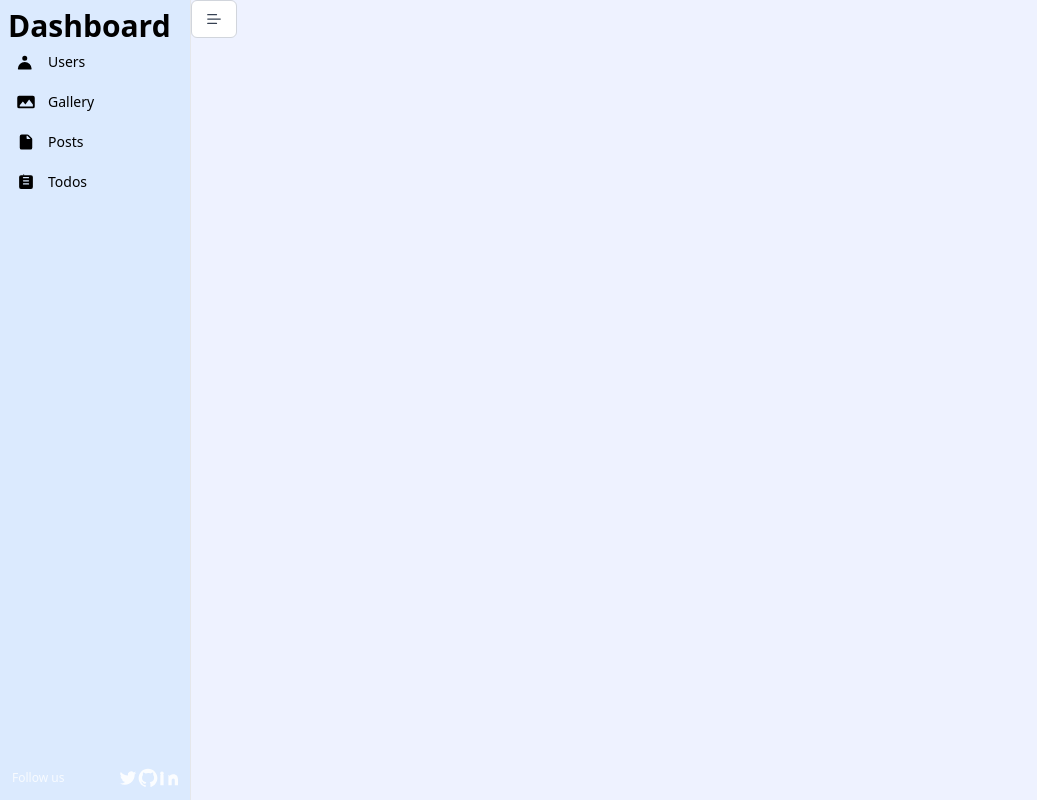
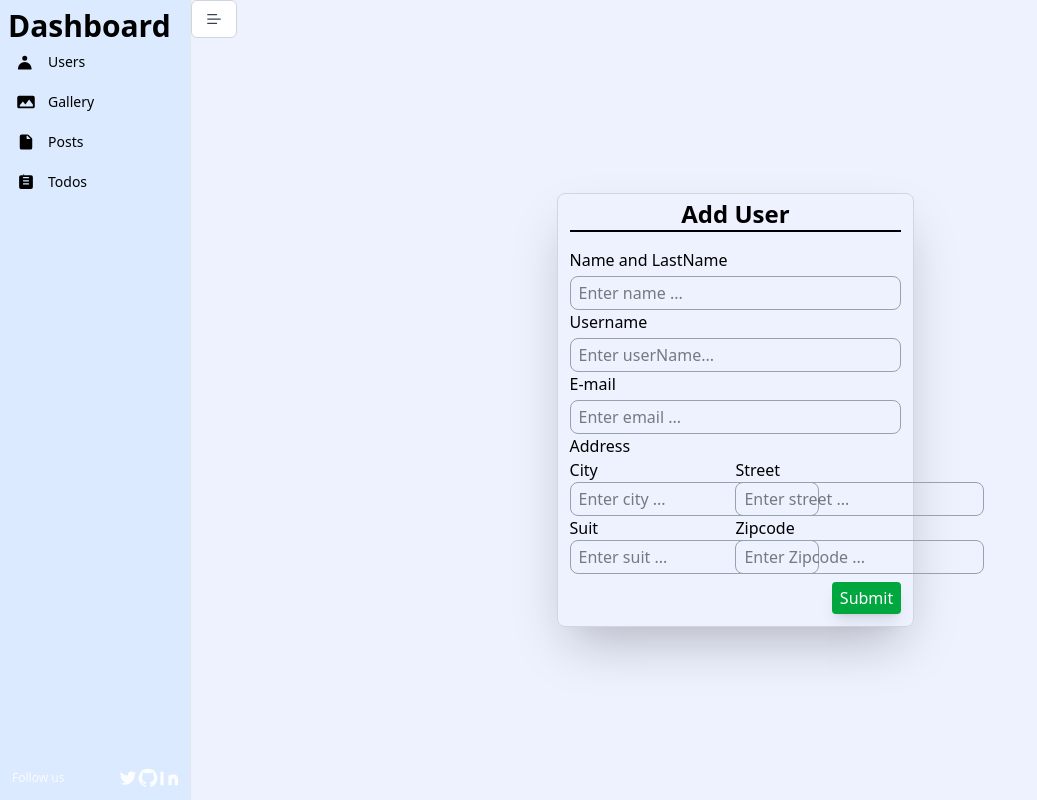
Before and after one commit to hassan95eb/dashboard, a React (Vite) app: page /users/addUser in a window 1280 px wide. Shown: the whole page, without its empty margins (0-1037 px from the left). Built offline with nearby package versions, Linux system fonts and the light colour scheme.

Commit message:
create add user component

```diff
--- a/src/Content.jsx
+++ b/src/Content.jsx
@@ -4,15 +4,18 @@ import Gallery from "./gallery/Gallery";
 import Posts from "./posts/Posts";
 import Todos from "./todos/Todos";
 import { BrowserRouter, Route, Routes } from "react-router-dom";
+import AddUsers from "./users/AddUsers";
 
 export default function Content() {
   return (
     <div className="w-full h-full bg-indigo-50">
       <Routes>
         <Route path="/" element={<Users />} />
+        <Route path="/users/addUser" element={<AddUsers />} />
         <Route path="/gallery" element={<Gallery />} />
         <Route path="/posts" element={<Posts />} />
         <Route path="/todos" element={<Todos />} />
+        <Route path="*" element={<Users />} />
       </Routes>
     </div>
   );
--- /dev/null
+++ b/src/users/AddUsers.jsx
@@ -0,0 +1,102 @@
+import React, { useId } from "react";
+
+export default function AddUsers() {
+  const idBase = useId();
+  return (
+    <div className="container mx-auto pt-5 px-2 h-screen flex flex-col justify-center items-center">
+      <main className="border border-gray-300 w-1/3 px-3 py-1 shadow-2xl rounded-lg">
+        <h1 className="text-center font-bold text-2xl border-b-2">Add User</h1>
+        <form className="mt-4">
+          <div className="flex flex-col">
+            <label htmlFor={`${idBase}-name`} className="mb-1">
+              Name and LastName
+            </label>
+            <input
+              type="text"
+              className="border border-gray-400 rounded-lg py-1 px-2 focus-within:outline-none focus-within:border-blue-400"
+              placeholder="Enter name ..."
+              id={`${idBase}-name`}
+            />
+          </div>
+          <div className="flex flex-col">
+            <label htmlFor={`${idBase}-userName`} className="mb-1">
+              Username
+            </label>
+            <input
+              type="text"
+              className="border border-gray-400 rounded-lg py-1 px-2 focus-within:outline-none focus-within:border-blue-400"
+              placeholder="Enter userName..."
+              id={`${idBase}-userName`}
+            />
+          </div>
+          <div className="flex flex-col">
+            <label htmlFor={`${idBase}-email`} className="mb-1">
+              E-mail
+            </label>
+            <input
+              type="email"
+              className="border border-gray-400 rounded-lg py-1 px-2 focus-within:outline-none focus-within:border-blue-400"
+              placeholder="Enter email ..."
+              id={`${idBase}-email`}
+            />
+          </div>
+          <h2>Address</h2>
+          <div className="grid grid-cols-12">
+            <div className="col-span-12 md:col-span-6">
+              <label htmlFor={`${idBase}-city`} className="mb-1">
+                City
+              </label>
+              <input
+                type="text"
+                className="border border-gray-400 rounded-lg py-1 px-2 focus-within:outline-none focus-within:border-blue-400"
+                placeholder="Enter city ..."
+                id={`${idBase}-city`}
+              />
+            </div>
+            <div className="col-span-12 md:col-span-6">
+              <label htmlFor={`${idBase}-street`} className="mb-1">
+                Street
+              </label>
+              <input
+                type="text"
+                className="border border-gray-400 rounded-lg py-1 px-2 focus-within:outline-none focus-within:border-blue-400"
+                placeholder="Enter street ..."
+                id={`${idBase}-street`}
+              />
+            </div>
+            <div className="col-span-12 md:col-span-6">
+              <label htmlFor={`${idBase}-suit`} className="mb-1">
+                Suit
+              </label>
+              <input
+                type="text"
+                className="border border-gray-400 rounded-lg py-1 px-2 focus-within:outline-none focus-within:border-blue-400"
+                placeholder="Enter suit ..."
+                id={`${idBase}-suit`}
+              />
+            </div>
+            <div className="col-span-12 md:col-span-6">
+              <label htmlFor={`${idBase}-zipcode`} className="mb-1">
+                Zipcode
+              </label>
+              <input
+                type="text"
+                className="border border-gray-400 rounded-lg py-1 px-2 focus-within:outline-none focus-within:border-blue-400"
+                placeholder="Enter Zipcode ..."
+                id={`${idBase}-zipcode`}
+              />
+            </div>
+          </div>
+          <div className="my-2 text-right">
+            <button
+              type="submit"
+              className="px-2 py-1 bg-green-600 text-white rounded hover:bg-green-800 shadow-lg"
+            >
+              Submit
+            </button>
+          </div>
+        </form>
+      </main>
+    </div>
+  );
+}
--- a/src/users/Users.jsx
+++ b/src/users/Users.jsx
@@ -2,6 +2,7 @@ import React from "react";
 import { HiPlusSm } from "react-icons/hi";
 import { FaEdit } from "react-icons/fa";
 import { MdDelete } from "react-icons/md";
+import { Link } from "react-router-dom";
 
 export default function Users() {
   return (
@@ -13,9 +14,13 @@ export default function Users() {
           placeholder="Search..."
           className="border rounded-lg border-gray-500 px-2 py-1 focus-within:border-blue-300 focus-within:outline-none w-96 shadow-lg"
         />
-        <button className="bg-green-500 rounded px-2 py-1">
+
+        <Link
+          to="/users/addUser"
+          className="bg-green-500 rounded px-2 py-1 text-white"
+        >
           <HiPlusSm color="#fff" size={25} />
-        </button>
+        </Link>
       </div>
       <table className="table-fixed bg-gray-300 w-full mt-3 rounded-lg">
         <thead className="border-b ">
```
